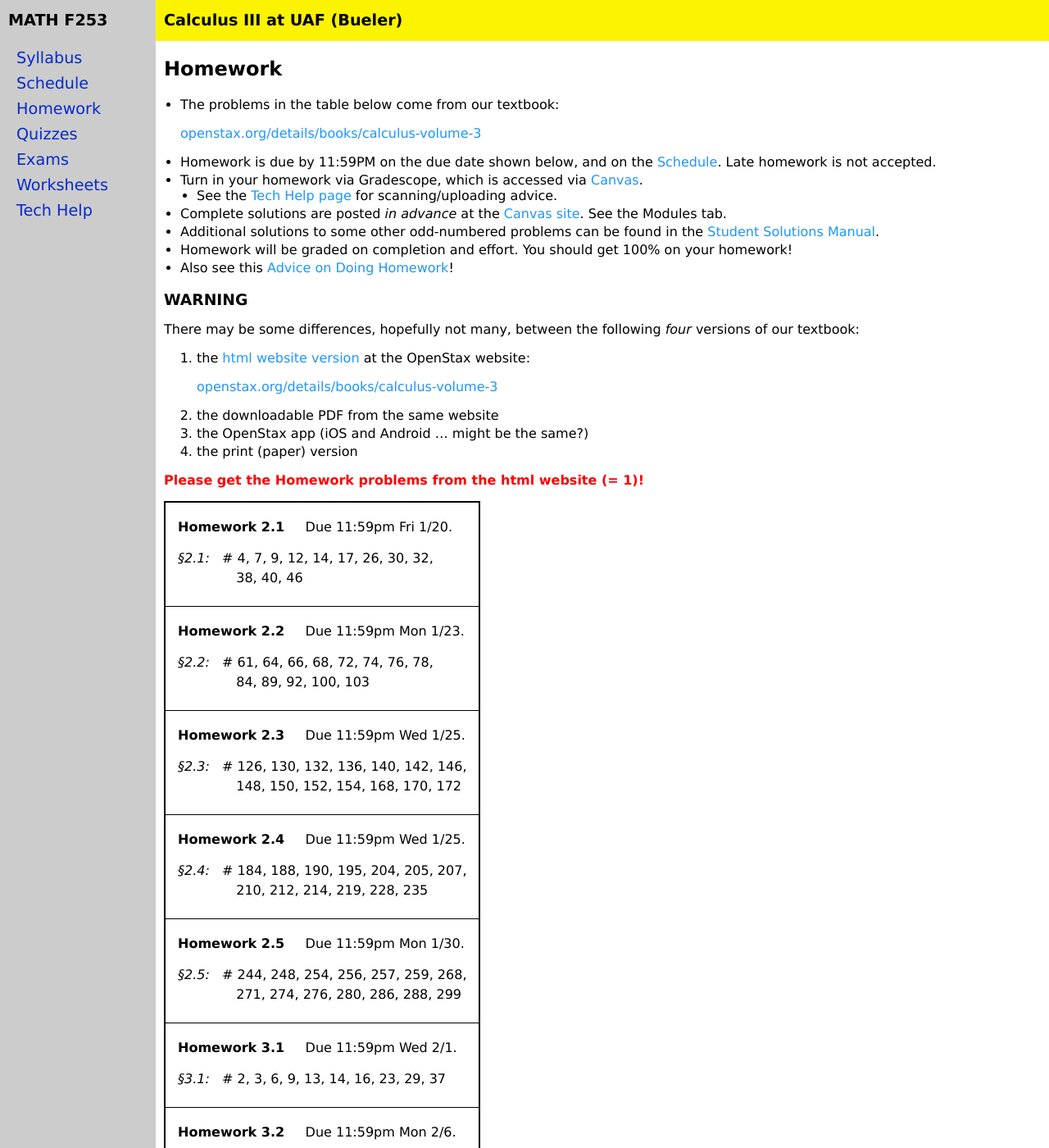
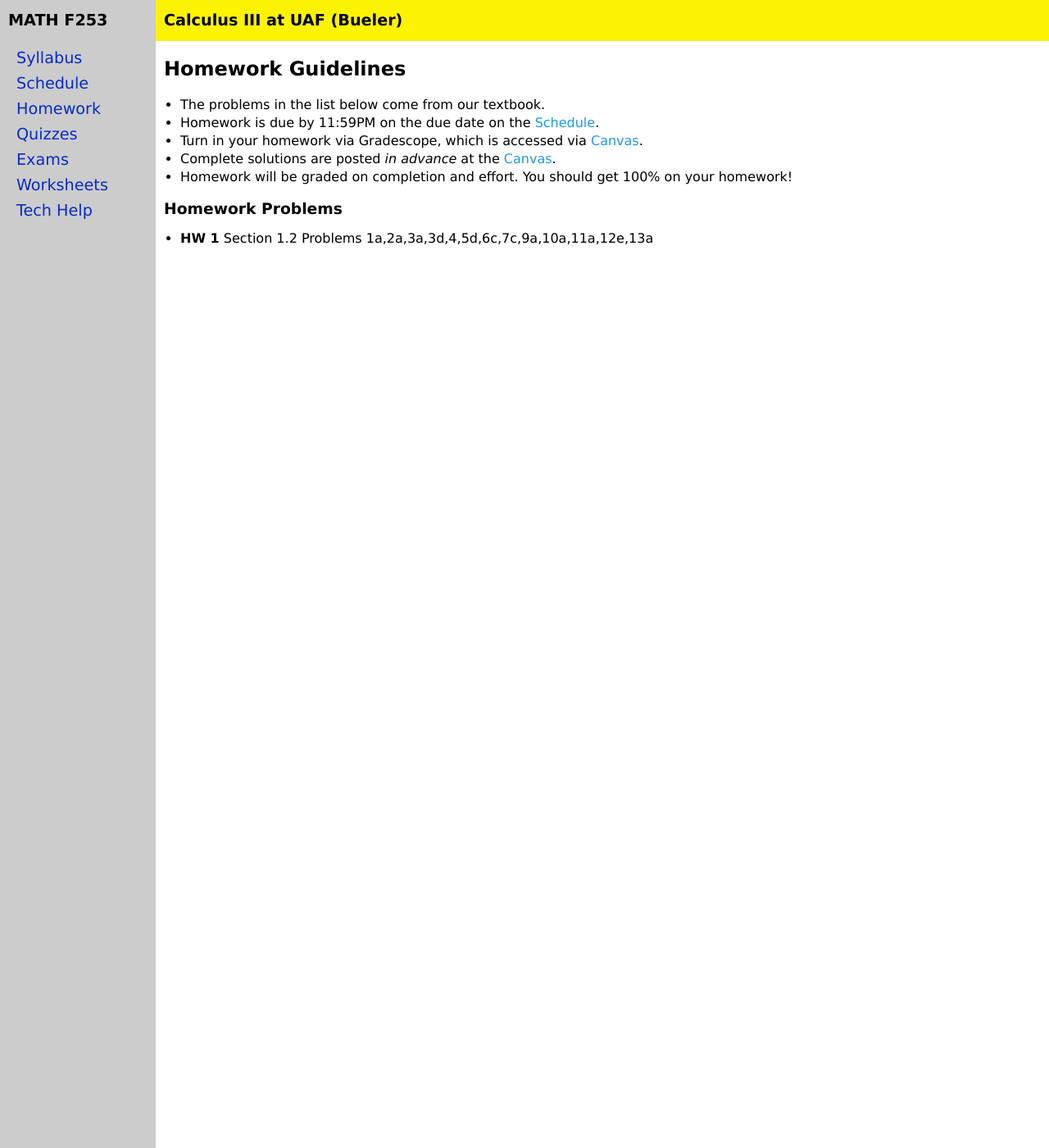
Before and after one commit to jrfaudree/HOM, a Jekyll site: the page built from homework.md, in a window 1280 px wide and 1400 px high. Shown: the whole window at 82% size. Built offline with Jekyll 4.4.1, drawn with Linux system fonts in a browser that asks for light colours; some of the changed text lies outside the part shown.

Commit message:
Update homework.md

```diff
--- a/homework.md
+++ b/homework.md
@@ -3,33 +3,14 @@ layout: course-page
 title: Homework
 ---
 
-## Homework
+## Homework Guidelines
 
-  * The problems in the table below come from our textbook:
+  * The problems in the list below come from our textbook.
+  * Homework is due by 11:59PM on the due date on the [Schedule](assets/general/schedule.pdf).
+  * Turn in your homework via Gradescope, which is accessed via [Canvas](https://canvas.alaska.edu).
+  * Complete solutions are posted _in advance_ at the [Canvas](https://canvas.alaska.edu).
+  * Homework will be graded on completion and effort.  You should get 100% on your homework!
 
-    [openstax.org/details/books/calculus-volume-3](https://openstax.org/details/books/calculus-volume-3)
+### Homework Problems
 
-  * Homework is due by 11:59PM on the due date shown below, and on the [Schedule](assets/general/schedule.pdf).  Late homework is not accepted.
-  * Turn in your homework via Gradescope, which is accessed via [Canvas](https://canvas.alaska.edu/courses/13188).
-    * See the [Tech Help page](techHelp.html) for scanning/uploading advice.
-  * Complete solutions are posted _in advance_ at the [Canvas site](https://canvas.alaska.edu/courses/13188).  See the Modules tab.
-  * Additional solutions to some other odd-numbered problems can be found in the [Student Solutions Manual](https://openstax.org/details/books/calculus-volume-3?Student%20resources).
-  * Homework will be graded on completion and effort.  You should get 100% on your homework!
-  * Also see this [Advice on Doing Homework](hw-advice.html)!
-
-### WARNING
-
-There may be some differences, hopefully not many, between the following *four* versions of our textbook:
-  1. the [html website version](https://openstax.org/details/books/calculus-volume-3) at the OpenStax website:
-
-      [openstax.org/details/books/calculus-volume-3](https://openstax.org/details/books/calculus-volume-3)
-
-  2. the downloadable PDF from the same website
-  3. the OpenStax app (iOS and Android ... might be the same?)
-  4. the print (paper) version
-
-[<span style="font-weight: bold; color: red;">Please get the Homework problems from the html website (= 1)!</span>](https://openstax.org/details/books/calculus-volume-3)
-
-{% include homework_table.md  data=site.data.homework %}
-
-<div style="padding-bottom: 40px"></div>
+  * **HW 1** Section 1.2 Problems 1a,2a,3a,3d,4,5d,6c,7c,9a,10a,11a,12e,13a
```
